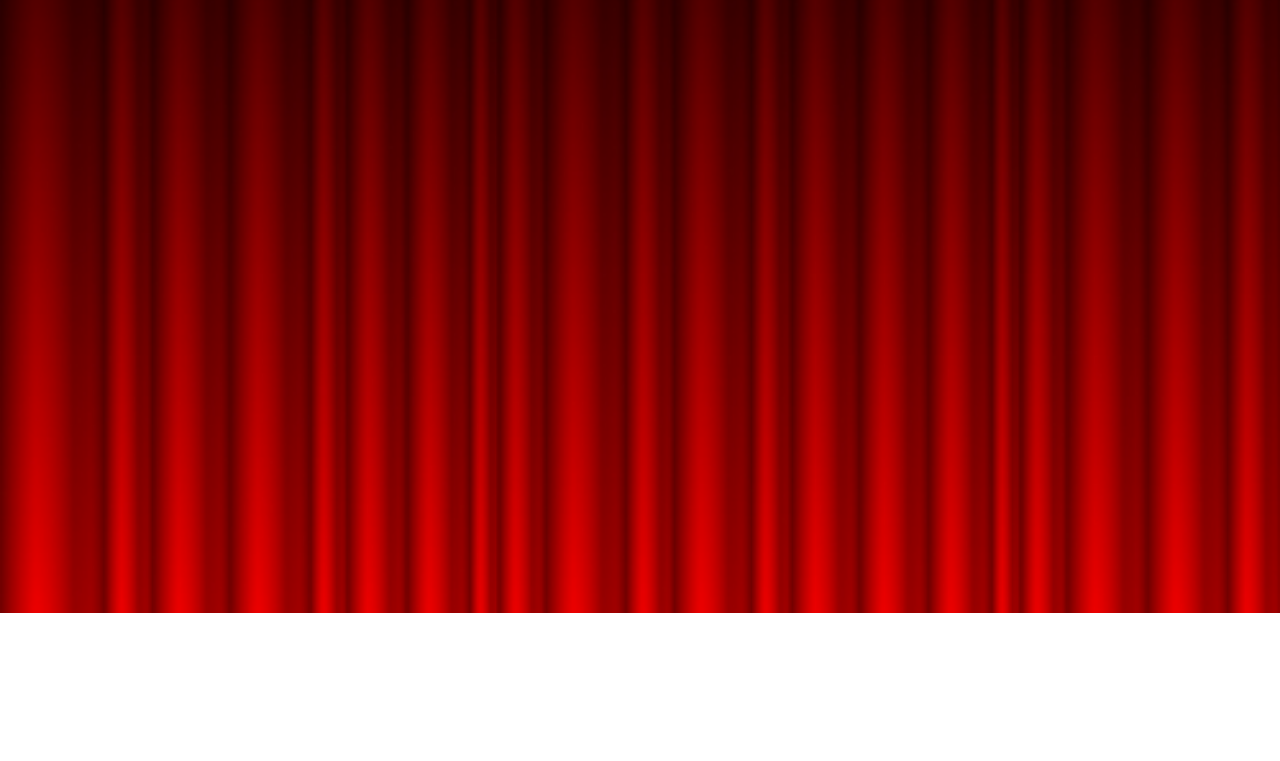
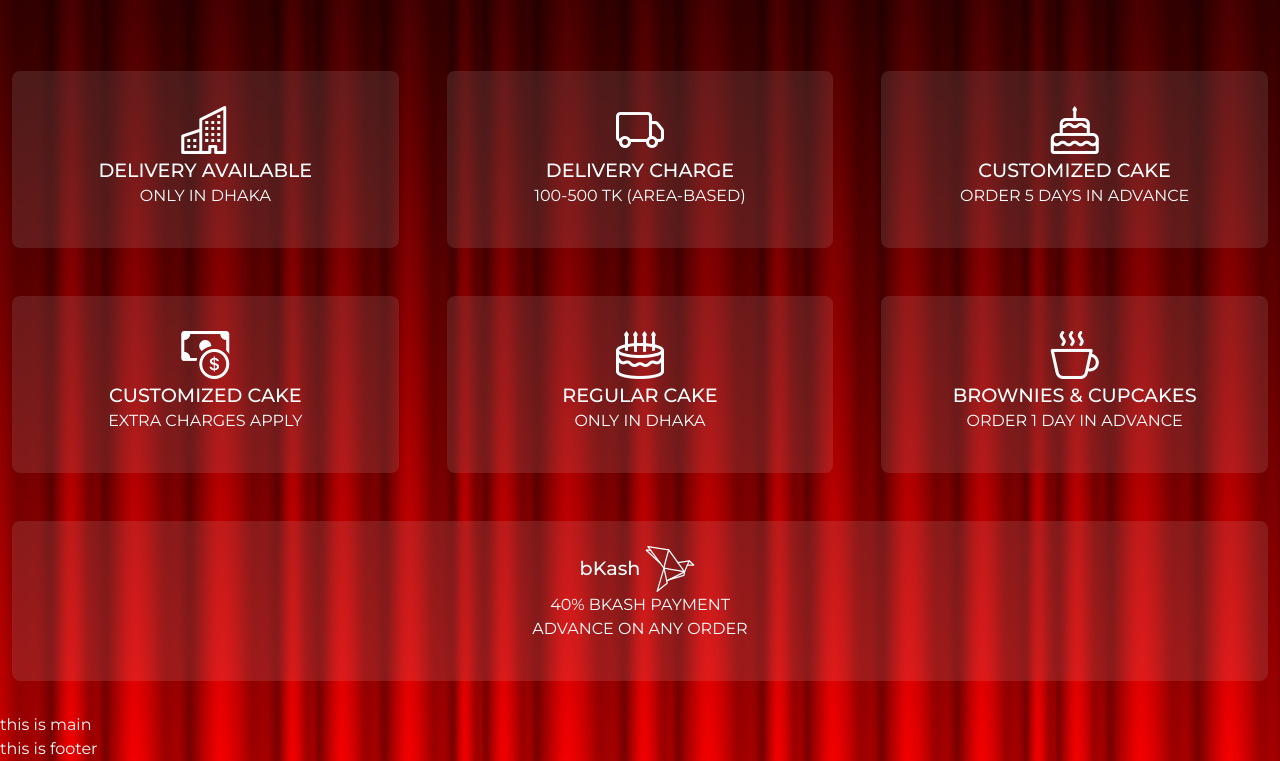
Before and after one commit to Ponkoj644/PayelsKitchen, a plain HTML site: page index.html in a window 1280 px wide. Shown: the part 187-948 px from the top of the page. Before the commit the page ends 800 px from the top, so only its background shows below. Drawn offline with nearby package versions, Linux system fonts and the light colour scheme.

Commit message:
T&C area completed

```diff
--- a/index.html
+++ b/index.html
@@ -66,7 +66,118 @@
       </section>
     </header>
     <!-- header end -->
-    <main>this is main</main>
+    <main>
+      <!-- T&C start -->
+      <section class="tc_area">
+        <div class="container-fluid">
+          <div class="row">
+            <div class="section_heading text-center">
+              <h1>TERMS & CONDITIONS</h1>
+            </div>
+          </div>
+
+          <div class="row row-cols-1 row-cols-lg-2 mt-3 mt-lg-5 g-3 g-lg-5">
+            <!-- card 1 -->
+            <div class="col-12 col-lg-4 col-md-6 text-center">
+              <div class="condition_card py-4">
+                <div class="condition_card_img mb-3">
+                  <i class="bi bi-buildings"></i>
+                </div>
+                <div class="condition_card_txt">
+                  <h2>DELIVERY AVAILABLE</h2>
+                  <p>ONLY IN DHAKA</p>
+                </div>
+              </div>
+            </div>
+
+            <!-- card 2 -->
+            <div class="col-12 col-lg-4 col-md-6 text-center">
+              <div class="condition_card py-4">
+                <div class="condition_card_img mb-3">
+                  <i class="bi bi-truck"></i>
+                </div>
+                <div class="condition_card_txt">
+                  <h2>DELIVERY CHARGE</h2>
+                  <p>100-500 TK (AREA-BASED)</p>
+                </div>
+              </div>
+            </div>
+
+            <!-- card 3 -->
+            <div class="col-12 col-lg-4 col-md-6 text-center">
+              <div class="condition_card py-4">
+                <div class="condition_card_img mb-3">
+                  <i class="bi bi-cake"></i>
+                </div>
+                <div class="condition_card_txt">
+                  <h2>CUSTOMIZED CAKE</h2>
+                  <p>ORDER 5 DAYS IN ADVANCE</p>
+                </div>
+              </div>
+            </div>
+
+            <!-- card 4 -->
+            <div class="col-12 col-lg-4 col-md-6 text-center">
+              <div class="condition_card py-4">
+                <div class="condition_card_img mb-3">
+                  <i class="bi bi-cash-coin"></i>
+                </div>
+                <div class="condition_card_txt">
+                  <h2>CUSTOMIZED CAKE</h2>
+                  <p>EXTRA CHARGES APPLY</p>
+                </div>
+              </div>
+            </div>
+
+            <!-- card 5 -->
+            <div class="col-12 col-lg-4 col-md-6 text-center">
+              <div class="condition_card py-4">
+                <div class="condition_card_img mb-3">
+                  <i class="bi bi-cake2"></i>
+                </div>
+                <div class="condition_card_txt">
+                  <h2>REGULAR CAKE</h2>
+                  <p>ONLY IN DHAKA</p>
+                </div>
+              </div>
+            </div>
+
+            <!-- card 6 -->
+            <div class="col-12 col-lg-4 col-md-6 text-center">
+              <div class="condition_card py-4">
+                <div class="condition_card_img mb-3">
+                  <i class="bi bi-cup-hot"></i>
+                </div>
+                <div class="condition_card_txt">
+                  <h2>BROWNIES & CUPCAKES</h2>
+                  <p>ORDER 1 DAY IN ADVANCE</p>
+                </div>
+              </div>
+            </div>
+          </div>
+
+          <div class="row mt-3 mt-lg-5">
+            <!-- card 1 -->
+            <div class="col-12 text-center">
+              <div class="condition_card py-4">
+                <div
+                  class="condition_card_img d-flex align-items-center justify-content-center"
+                >
+                  <h2>bKash</h2>
+                  <img src="./images/bkash.svg" alt="" />
+                </div>
+                <div class="condition_card_txt">
+                  <p>40% BKASH PAYMENT <br />ADVANCE ON ANY ORDER</p>
+                </div>
+              </div>
+            </div>
+          </div>
+        </div>
+      </section>
+      <!-- T&C end -->
+
+      this is main
+    </main>
 
     <!-- footer stert -->
     <footer>this is footer</footer>
--- a/style.css
+++ b/style.css
@@ -1,5 +1,8 @@
 /* fonts */
 @import url("https://fonts.googleapis.com/css2?family=Montserrat:ital,wght@0,100..900;1,100..900&display=swap");
+
+/* bootstrap icon */
+@import url("https://cdn.jsdelivr.net/npm/bootstrap-icons@1.11.3/font/bootstrap-icons.min.css");
 
 /* variables */
 :root {
@@ -19,11 +22,30 @@ body {
   background-position: center;
   background-repeat: no-repeat;
   background-size: cover;
-  height: 100vh;
+  min-height: 100vh;
   color: var(--text-white);
+  overflow-x: hidden;
 }
+.section_heading h1 {
+  font-size: 3rem;
+  font-size: clamp(1.5rem, 0.6667rem + 4.1667vw, 4rem);
+  line-height: 3.5rem;
+  font-weight: bold;
+}
+h1,
+h2 {
+  margin: 0;
+  padding: 0;
+  display: inline-block;
+}
+
+/* img, svg{
+  width: 100%;
+  object-fit: cover;
+} */
 /* custom classes */
 
+/* header css start */
 .header_area {
   margin-bottom: 1rem;
 }
@@ -34,13 +56,51 @@ body {
   -webkit-backdrop-filter: blur(4px);
   border-radius: 0.5rem;
 }
-
 .my-navbar .navbar-brand {
   color: var(--text-white);
   font-weight: 500;
 }
-
-.my-navbar .nav-link,
-.my-navbar .nav-link.active {
+.my-navbar .nav-link {
   color: var(--text-white);
 }
+/* header css end */
+
+/* T & C css start */
+.tc_area {
+  padding: 2rem 0;
+}
+
+.condition_cards {
+}
+
+.condition_card {
+  cursor: pointer;
+  background: rgba(255, 255, 255, 0.1);
+  /* box-shadow: 0 8px 24px 0 rgba(62, 62, 62, 0.37); */
+  backdrop-filter: blur(4px);
+  -webkit-backdrop-filter: blur(4px);
+  border-radius: 0.5rem;
+
+}
+
+.condition_card_img {
+  width: 3rem;
+  height: 3rem;
+  margin: 0 auto;
+}
+.condition_card_img h2{
+  font-size: 1.2rem;
+}
+.condition_card_img i {
+  font-size: 3rem;
+}
+
+.condition_card_txt {
+}
+.condition_card_txt h2 {
+  font-size: 1.2rem;
+}
+.condition_card_txt p {
+}
+
+/* T & C css end */
```
Also changed, not shown: Site_Content/PayelsKitchen.txt (added), images/bkash.svg (added).
